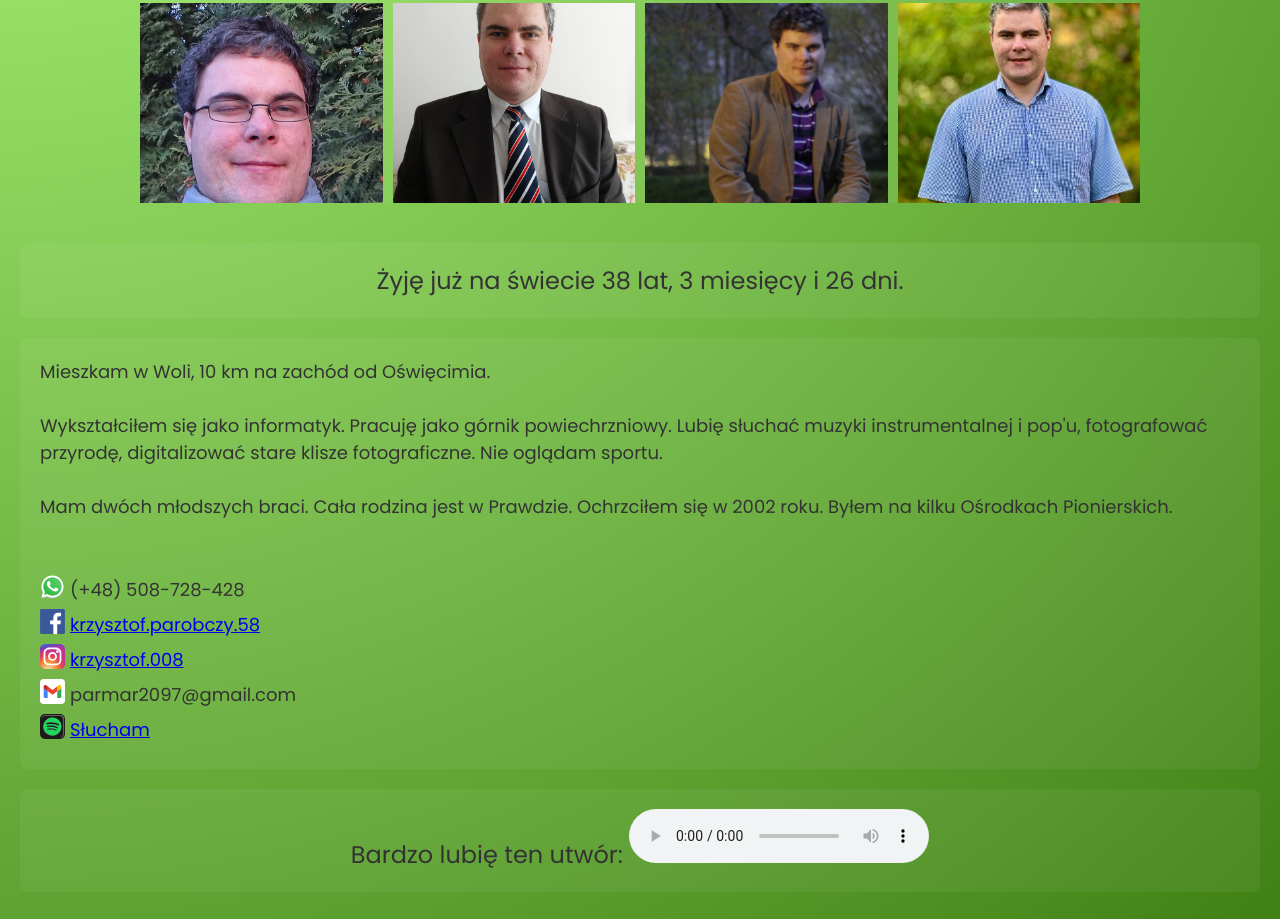
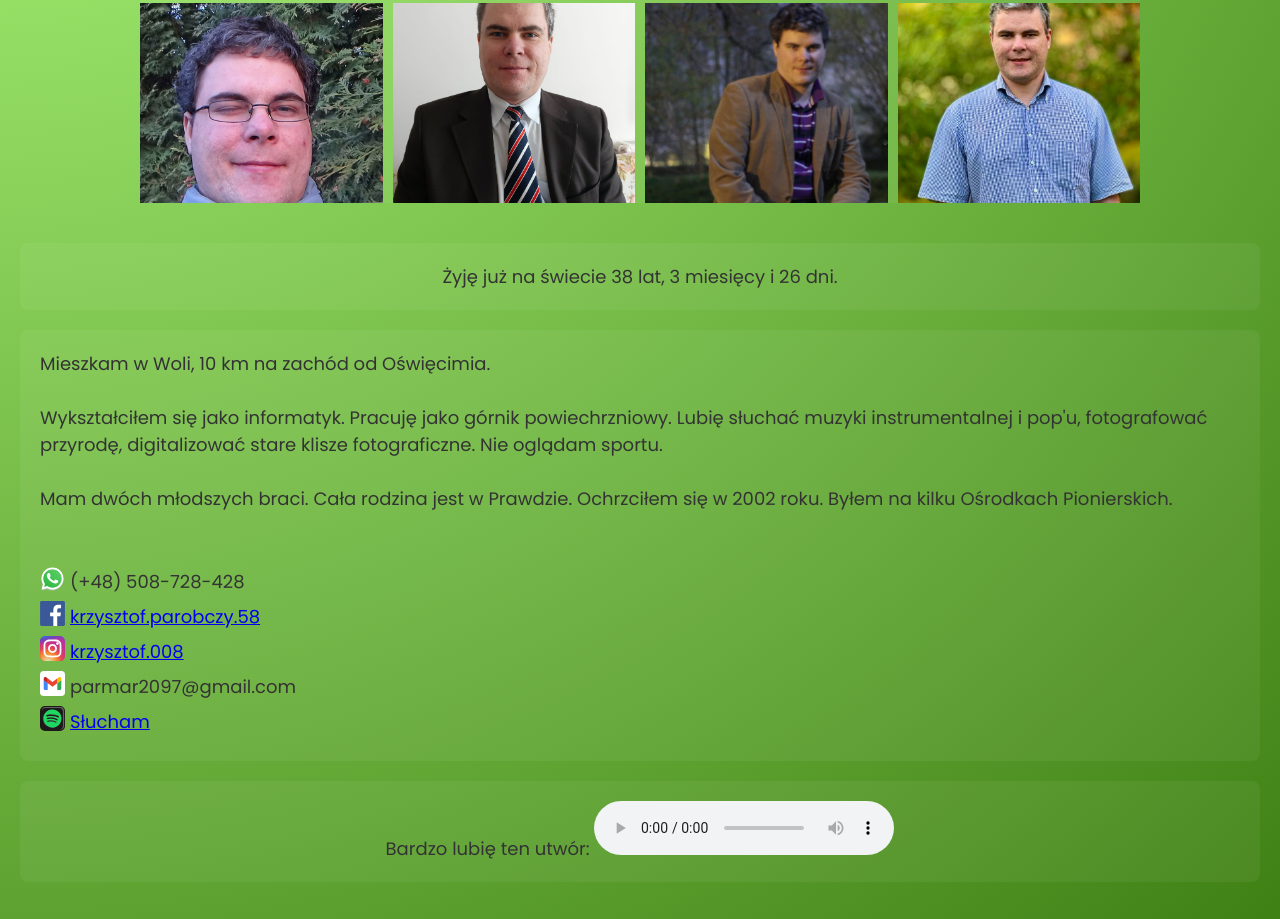
Before and after one commit to k2121/MojaWizytowka, a plain HTML site: page index.html in a window 1280 px wide. Shown: the part 481-1400 px from the top of the page. Drawn offline with Linux system fonts and the light colour scheme.

Commit message:
Update index.html
ujednolicenie 18px font

```diff
--- a/index.html
+++ b/index.html
@@ -75,7 +75,7 @@
         .counter {
             text-align: center;
             padding: 20px;
-            font-size: 24px;
+            font-size: 18px;
             color: #333;
             background-color: rgba(255, 255, 255, 0.05); /* slightly opaque background */
             border-radius: 8px;
@@ -83,7 +83,7 @@
         }
         .audio-container{
             padding: 20px;
-            font-size: 24px; /* Increase font size */
+            font-size: 18px; /* Increase font size */
             color: #333;
             background-color: rgba(255, 255, 255, 0.05); /* slightly opaque background */
             border-radius: 8px;
```
